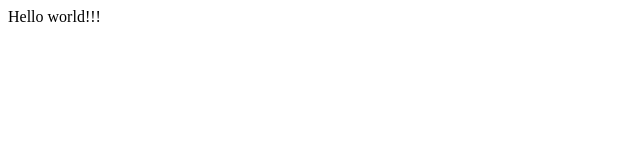
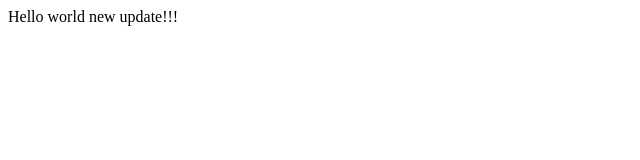
Before and after one commit to poojramesh/blueegreen, a plain HTML site: page index.html in a window 1280 px wide. Shown: the full height of the page, 0-640 px from the left. Drawn offline with Linux system fonts and the light colour scheme.

Commit message:
Update index.html

```diff
--- a/index.html
+++ b/index.html
@@ -1,6 +1,6 @@
 <html>
 <header><title>This is title</title></header>
 <body>
-Hello world!!!
+Hello world new update!!!
 </body>
 </html>
```
